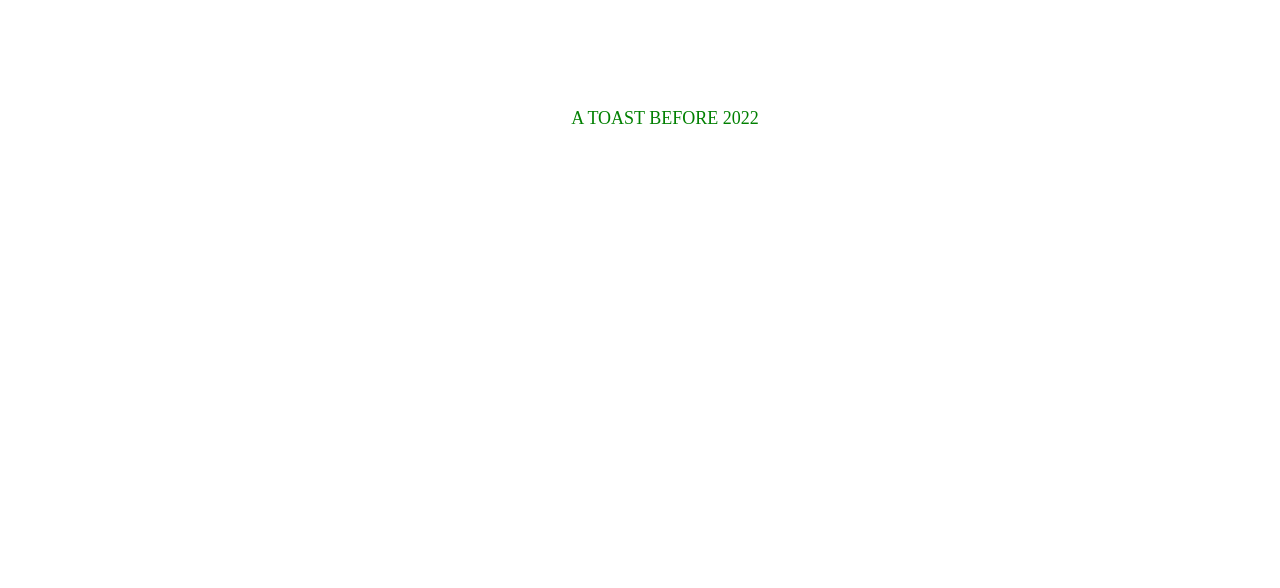
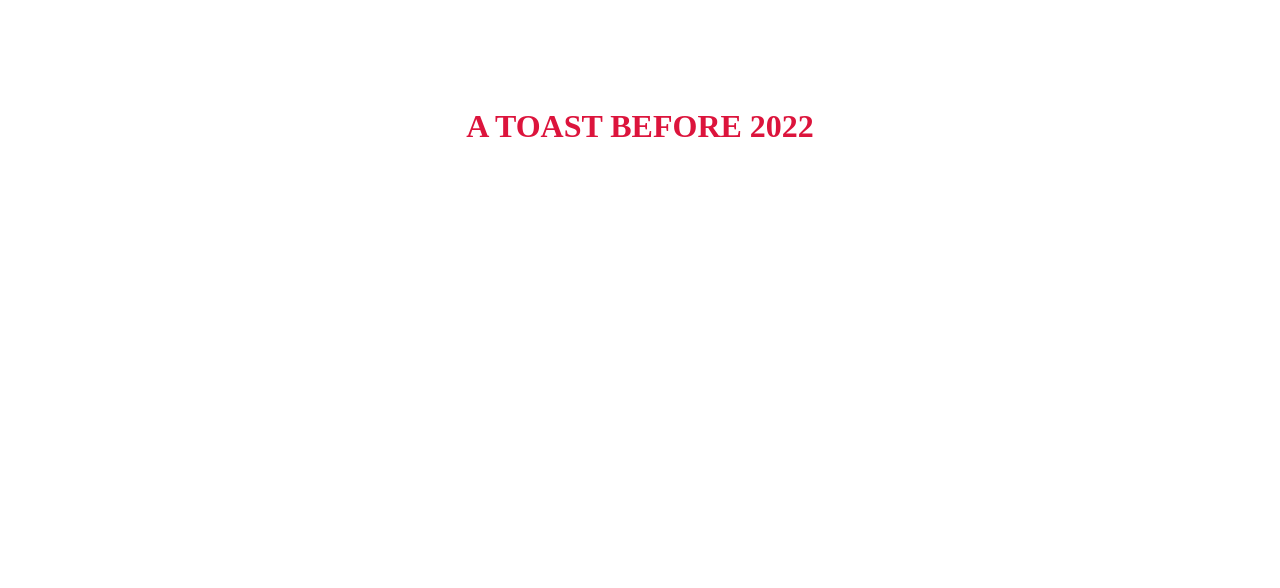
Before and after one commit to LC101-September-2021/assignment-4-html-me-something-gmay925, a website: page index.html in a window 1280 px wide. Shown: the top 588 px of the page. Drawn offline with Linux system fonts and the light colour scheme.

Commit message:
Update index.html

```diff
--- a/index.html
+++ b/index.html
@@ -7,7 +7,7 @@
 </title>
 <header>
    <div>
-    <p class="mainHeading">
+    <h1 id="mainHeading">
       A TOAST BEFORE 2022
 
     </p>
```
